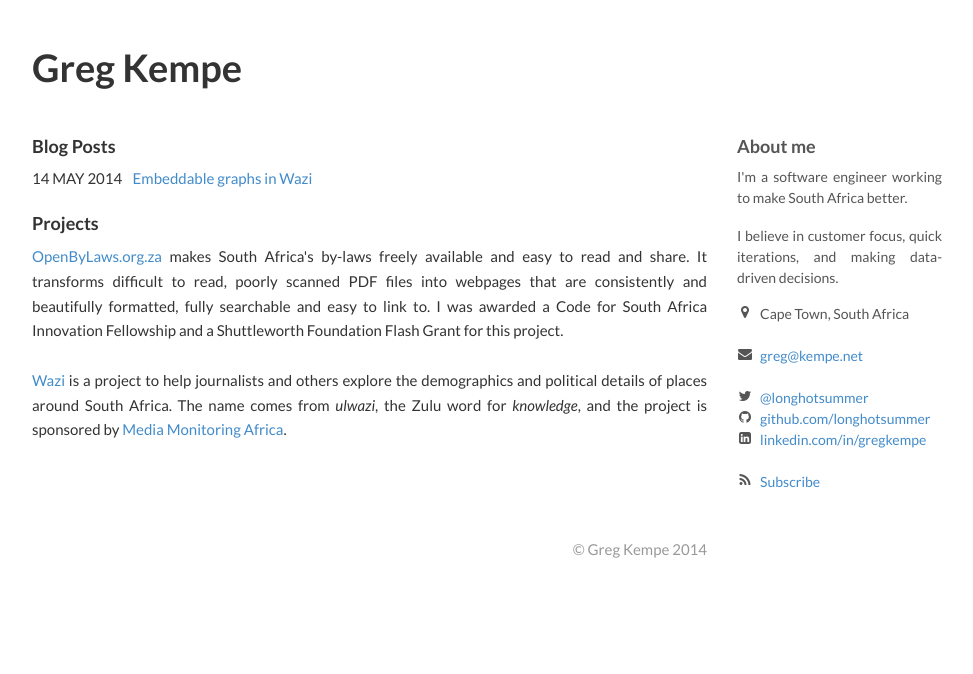
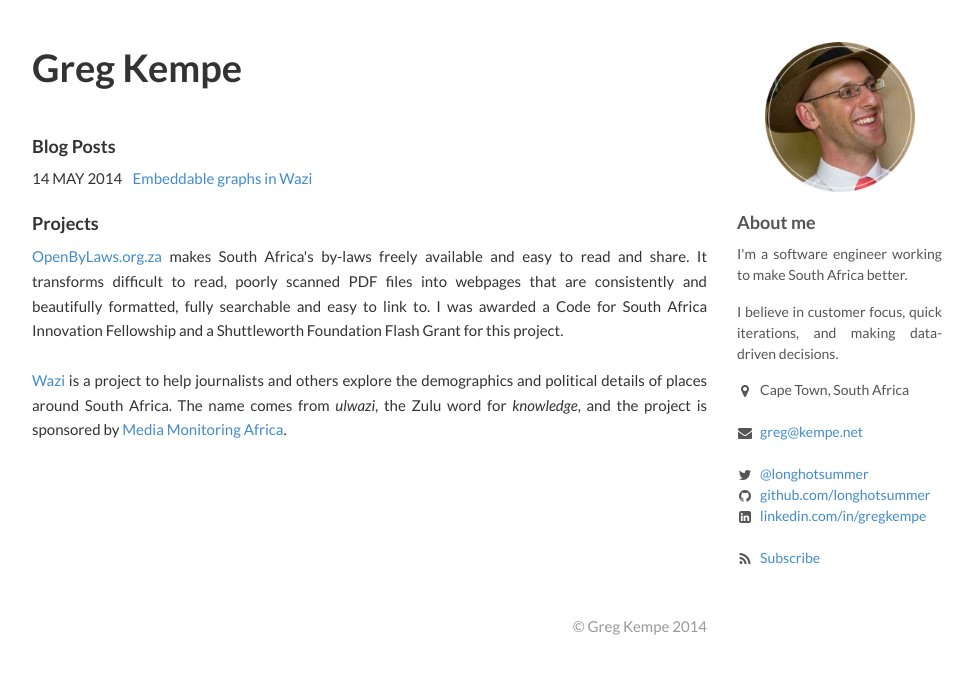
Before and after one commit to longhotsummer/longhotsummer.github.io, a Jekyll site: the page built from index.html, in a window 1280 px wide. Shown: the top 674 px of the page, without its empty margins (153-1126 px from the left). Built offline with Jekyll 4.4.1, drawn with Linux system fonts in a browser that asks for light colours; nearby versions of some CDN libraries; Markdown is read by kramdown in place of the engine named in the settings.

Commit message:
Profile pic

```diff
--- a/_includes/sidebar.html
+++ b/_includes/sidebar.html
@@ -1,4 +1,6 @@
 <aside id="infobar">
+  <img class="photo" src="/images/photo.png">
+
   <h4>About me</h4>
   <p>
   I'm a software engineer working to make South Africa better.
--- a/_layouts/default.html
+++ b/_layouts/default.html
@@ -20,12 +20,12 @@
   <body>
     <div id="wrapper" class="container">
 
-      <header>
-        <h1><a href="/">Greg Kempe</a></h1>
-      </header>
-
       <div class="row">
         <div class="col-md-9">
+          <header>
+            <h1><a href="/">Greg Kempe</a></h1>
+          </header>
+
           {{ content }}
         </div>
 
--- a/css/main.css
+++ b/css/main.css
@@ -17,6 +17,10 @@ h1, h2, h3, h4, h5 {
   header {
     margin-top: 3em;
     margin-bottom: 3em;
+  }
+
+  #infobar {
+    margin-top: 3em;
   }
 }
 
@@ -53,6 +57,20 @@ p {
 
 #infobar .fa-ul {
   margin-left: 1.65em;
+}
+
+#infobar .fa-li {
+  top: 0.36em;
+}
+
+#infobar .photo {
+  width: 150px;
+  height: 150px;
+  margin-left: auto;
+  margin-right: auto;
+  display: block;
+  margin-bottom: 20px;
+
 }
 
 footer {
```
Also changed, not shown: images/photo.png (added).
